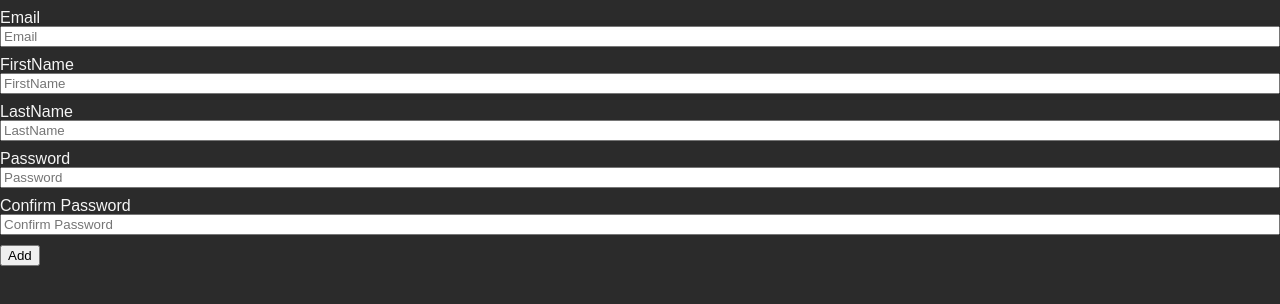
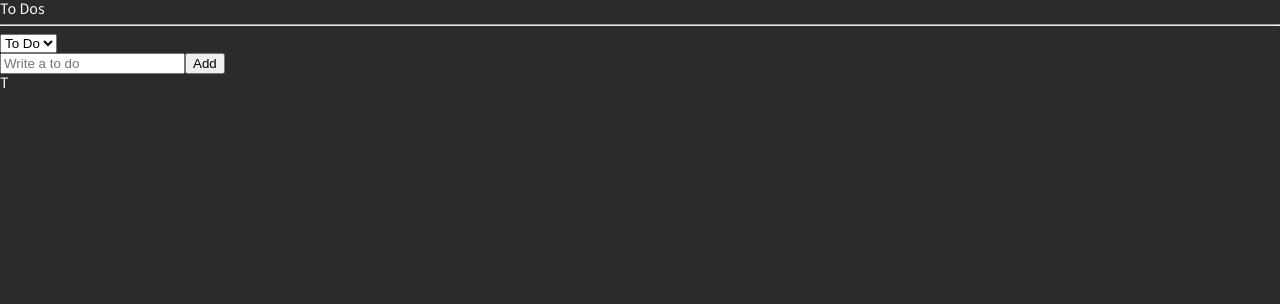
Before and after one commit to KIMYOUNGGWANG/react-masterclass, a React (Create React App) app: page / in a window 1280 px wide. Shown: the top 304 px of the page. Built offline with nearby package versions, Linux system fonts and the light colour scheme.

Commit message:
make todolist

```diff
--- /dev/null
+++ b/src/2.Todo/CreateTodo.tsx
@@ -0,0 +1,33 @@
+import React from "react";
+import { useForm } from "react-hook-form";
+import { useSetRecoilState } from "recoil";
+import { toDoState } from "./atom";
+interface IForm {
+  toDo: string;
+}
+const CreateTodo = () => {
+  const setTodos = useSetRecoilState(toDoState);
+  const { register, handleSubmit, setValue } = useForm<IForm>();
+  const handleValid = ({ toDo }: IForm) => {
+    setTodos((prev) => [
+      { text: toDo, id: Date.now(), category: "TO_DO" },
+      ...prev,
+    ]);
+    setValue("toDo", "");
+  };
+  return (
+    <>
+      <form onSubmit={handleSubmit(handleValid)}>
+        <input
+          {...register("toDo", {
+            required: "Please write a To Do",
+          })}
+          placeholder="Write a to do"
+        />
+        <button>Add</button>
+      </form>
+    </>
+  );
+};
+
+export default CreateTodo;
--- /dev/null
+++ b/src/2.Todo/Todo.tsx
@@ -0,0 +1,43 @@
+import React from "react";
+import { ITodo, toDoState } from "./atom";
+import { useSetRecoilState } from "recoil";
+
+const Todo = ({ text, category, id }: ITodo) => {
+  const setTodos = useSetRecoilState(toDoState);
+  const onClick = (event: React.MouseEvent<HTMLButtonElement>) => {
+    const {
+      currentTarget: { name },
+    } = event;
+    setTodos((prev) => {
+      const idx = prev.findIndex((todo) => todo.id === id);
+      const newTodo = {
+        text,
+        id,
+        category: name as any,
+      };
+      return [...prev.slice(0, idx), newTodo, ...prev.slice(idx + 1)];
+    });
+  };
+  return (
+    <li>
+      <span>{text}</span>
+      {category !== "DOING" && (
+        <button name="DOING" onClick={onClick}>
+          Doing
+        </button>
+      )}
+      {category !== "TO_DO" && (
+        <button name="TO_DO" onClick={onClick}>
+          To Do
+        </button>
+      )}
+      {category !== "DONE" && (
+        <button name="DONE" onClick={onClick}>
+          Done
+        </button>
+      )}
+    </li>
+  );
+};
+
+export default Todo;
--- a/src/2.Todo/TodoList.tsx
+++ b/src/2.Todo/TodoList.tsx
@@ -1,80 +1,152 @@
 import React, { useState } from "react";
-import { useForm } from "react-hook-form";
+import { useRecoilState, useRecoilValue } from "recoil";
 import styled from "styled-components";
+import { categoryState, toDoSelector, toDoState } from "./atom";
+import CreateTodo from "./CreateTodo";
+import Todo from "./Todo";
+
+const TodoList = () => {
+  // const todos = useRecoilValue(toDoState);
+  // const [todo, doing, done] = useRecoilValue(toDoSelector);
+  const value = useRecoilValue(toDoSelector);
+  console.log(value);
+  const [category, setCategory] = useRecoilState(categoryState);
+  const onInput = (event: React.FormEvent<HTMLSelectElement>) => {
+    setCategory(event.currentTarget.value);
+  };
+  console.log(category);
+  return (
+    <div>
+      <h1>To Dos</h1>
+      <hr />
+      <select value={category} onInput={onInput}>
+        <option value="TO_DO">To Do</option>
+        <option value="DOING">Doing</option>
+        <option value="DONE">Done</option>
+      </select>
+      <CreateTodo />
+      <h2>{category}</h2>
+      {value?.map((el) => (
+        <Todo key={el.id} {...el} />
+      ))}
+      {/* <h2>To Do</h2>
+      <ul>
+        {todo.map((el) => {
+          return <Todo key={el.id} {...el} />;
+        })}
+      </ul>
+      <hr />
+      <h2>Doing</h2>
+      <ul>
+        {doing.map((el) => {
+          return <Todo key={el.id} {...el} />;
+        })}
+      </ul>
+      <hr />
+      <h2>Done</h2>
+      <ul>
+        {done.map((el) => {
+          return <Todo key={el.id} {...el} />;
+        })}
+      </ul>
+      <hr /> */}
+    </div>
+  );
+};
+
 // const TodoList = () => {
-//   const [value, setValue] = useState("");
-//   const onChange = (e: React.FormEvent<HTMLInputElement>) => {
-//     const {
-//       currentTarget: { value },
-//     } = e;
-//     setValue(value);
-//   };
+//   const {
+//     register,
+//     watch,
+//     handleSubmit,
+//     formState: { errors },
+//     setError,
+//   } = useForm<iForm>();
+//   const onValid = (data: iForm) => {
+//     console.log(data);
+//     if (data.Password !== data.ConfirmPassword) {
+//       setError("ConfirmPassword", { message: "Password are not the same" });
+//     }
 
-//   const onSubmit = (e: React.FormEvent<HTMLFormElement>) => {
-//     e.preventDefault();
-//     console.log(value);
-//     setValue("");
+//     setError("extraError", { message: "Server offline" });
 //   };
 //   return (
 //     <div>
-//       <form onSubmit={onSubmit}>
-//         <input onChange={onChange} value={value} placeholder="Write a to do" />
+//       <form onSubmit={handleSubmit(onValid)}>
+//         <InputWrapper>
+//           <label>Email</label>
+//           <input
+//             {...register("Email", {
+//               required: true,
+//               pattern: {
+//                 value: /^[A-Za-z0-9._%+-]+@naver.com$/,
+//                 message: "Only naver.com",
+//               },
+//             })}
+//             placeholder="Email"
+//           />
+//           <span>{errors?.Email?.message}</span>
+//         </InputWrapper>
+//         <InputWrapper>
+//           <label>FirstName</label>
+//           <input
+//             {...register("FirstName", {
+//               required: true,
+//               pattern: {
+//                 value: /^[A-Za-z]/,
+//                 message: "only English",
+//               },
+//             })}
+//             placeholder="FirstName"
+//           />
+//           <span>{errors?.FirstName?.message}</span>
+//         </InputWrapper>
+//         <InputWrapper>
+//           <label>LastName</label>
+//           <input
+//             {...register("LastName", {
+//               required: true,
+//               pattern: {
+//                 value: /^[A-Za-z]/,
+//                 message: "only English",
+//               },
+//             })}
+//             placeholder="LastName"
+//           />
+//           <span>{errors?.LastName?.message}</span>
+//         </InputWrapper>
+//         <InputWrapper>
+//           <label>Password</label>
+//           <input
+//             {...register("Password", {
+//               required: true,
+//               minLength: {
+//                 value: 5,
+//                 message: "5글자 이상 등록하세요",
+//               },
+//             })}
+//             placeholder="Password"
+//           />
+//           <span>{errors?.Password?.message}</span>
+//         </InputWrapper>
+//         <InputWrapper>
+//           <label>Confirm Password</label>
+//           <input
+//             {...register("ConfirmPassword", {
+//               required: true,
+//               minLength: {
+//                 value: 5,
+//                 message: "5글자 이상 등록하세요",
+//               },
+//             })}
+//             placeholder="Confirm Password"
+//           />
+//           <span>{errors?.ConfirmPassword?.message}</span>
+//         </InputWrapper>
+//         <button>Add</button>
+//         <span>{errors?.extraError?.message}</span>
 //       </form>
 //     </div>
 //   );
 // };
-const InputWrapper = styled.div`
-  display: flex;
-  flex-direction: column;
-  margin: 10px 0px;
-`;
-const TodoList = () => {
-  const { register, watch, handleSubmit, formState } = useForm();
-  const onValid = (data: any) => {
-    console.log(data);
-  };
-  console.log(formState.errors);
-  return (
-    <div>
-      <form onSubmit={handleSubmit(onValid)}>
-        <InputWrapper>
-          <label>Email</label>
-          <input
-            {...register("Email", { required: true })}
-            placeholder="Email"
-          />
-        </InputWrapper>
-        <InputWrapper>
-          <label>FirstName</label>
-          <input
-            {...register("FirstName", { required: true })}
-            placeholder="FirstName"
-          />
-        </InputWrapper>
-        <InputWrapper>
-          <label>LastName</label>
-          <input
-            {...register("LastName", { required: true })}
-            placeholder="LastName"
-          />
-        </InputWrapper>
-        <InputWrapper>
-          <label>Password</label>
-          <input
-            {...register("Password", { required: true })}
-            placeholder="Password"
-          />
-        </InputWrapper>
-        <InputWrapper>
-          <label>Confirm Password</label>
-          <input
-            {...register("Confirm Password", { required: true })}
-            placeholder="Confirm Password"
-          />
-        </InputWrapper>
-        <button>Add</button>
-      </form>
-    </div>
-  );
-};
 export default TodoList;
--- /dev/null
+++ b/src/2.Todo/atom.ts
@@ -0,0 +1,28 @@
+import { atom, selector } from "recoil";
+export interface ITodo {
+  text: string;
+  id: number;
+  category: "DONE" | "DOING" | "TO_DO";
+}
+export const toDoState = atom<ITodo[]>({
+  key: "toDo",
+  default: [],
+});
+export const categoryState = atom({
+  key: "category",
+  default: "T",
+});
+export const toDoSelector = selector({
+  key: "toDoSelector",
+  get: ({ get }) => {
+    const toDos = get(toDoState);
+    const category = get(categoryState);
+    // if (category === "TO_DO")
+    //   return toDos.filter((todo) => todo.category === "TO_DO");
+    // if (category === "DOING")
+    //   return toDos.filter((todo) => todo.category === "DOING");
+    // if (category === "DONE")
+    //   return toDos.filter((todo) => todo.category === "DONE");
+    return toDos.filter((todo) => todo.category === category);
+  },
+});
```
